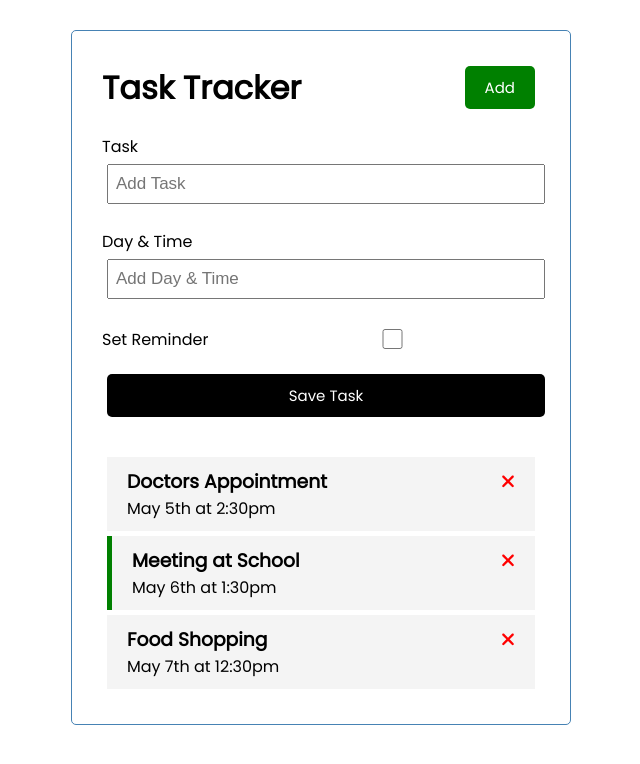
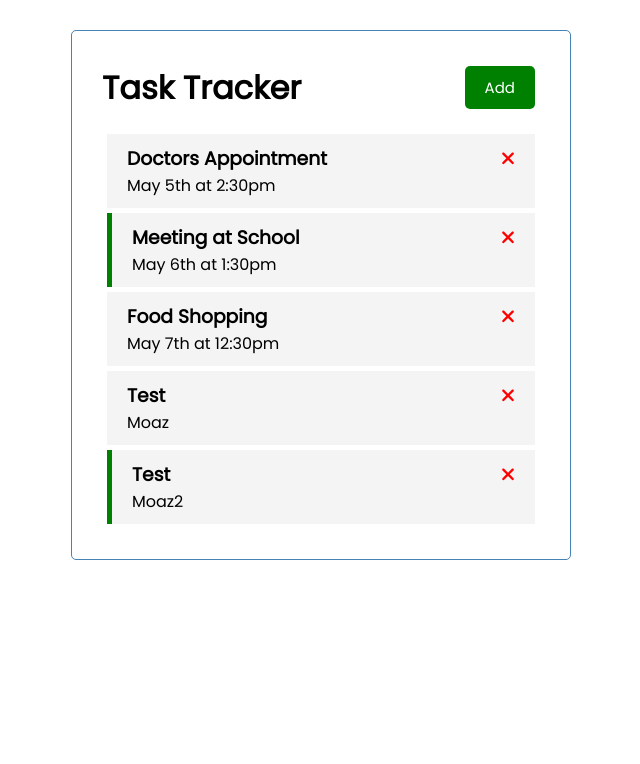
Before and after one commit to MzMahmud/task-tracker, an Angular app: page / in a window 1280 px wide. Shown: the top 764 px of the page, without its empty margins (319-959 px from the left). Built offline with nearby package versions, Linux system fonts and the light colour scheme; data requests are answered from the project's data file.

Commit message:
add form is shown conditionally of showAddForm

```diff
--- a/db.json
+++ b/db.json
@@ -17,6 +17,18 @@
       "text": "Food Shopping",
       "day": "May 7th at 12:30pm",
       "reminder": false
+    },
+    {
+      "text": "Test",
+      "day": "Moaz",
+      "reminder": false,
+      "id": 4
+    },
+    {
+      "text": "Test",
+      "day": "Moaz2",
+      "reminder": true,
+      "id": 5
     }
   ]
 }
--- a/src/app/components/add-task/add-task.component.html
+++ b/src/app/components/add-task/add-task.component.html
@@ -1,4 +1,4 @@
-<form class="add-form" (ngSubmit)="onSubmit()">
+<form *ngIf="showAddForm" class="add-form" (ngSubmit)="onSubmit()">
     <div class="form-control">
         <label for="text">Task</label>
         <input type="text" name="text" id="text" [(ngModel)]="text" placeholder="Add Task" />
--- a/src/app/components/add-task/add-task.component.ts
+++ b/src/app/components/add-task/add-task.component.ts
@@ -1,4 +1,5 @@
 import { Component, Output, EventEmitter } from '@angular/core';
+import { UiService } from 'src/app/services/ui.service';
 import { Task } from 'src/app/Task';
 
 @Component({
@@ -11,6 +12,11 @@ export class AddTaskComponent {
   day: string = '';
   reminder: boolean = false;
   @Output() onAddTask: EventEmitter<Task> = new EventEmitter();
+  showAddForm: boolean = false;
+
+  constructor(private uiService: UiService) {
+    uiService.onToggle().subscribe(value => this.showAddForm = value);
+  }
 
   onSubmit() {
     if (!this.text) {
```
